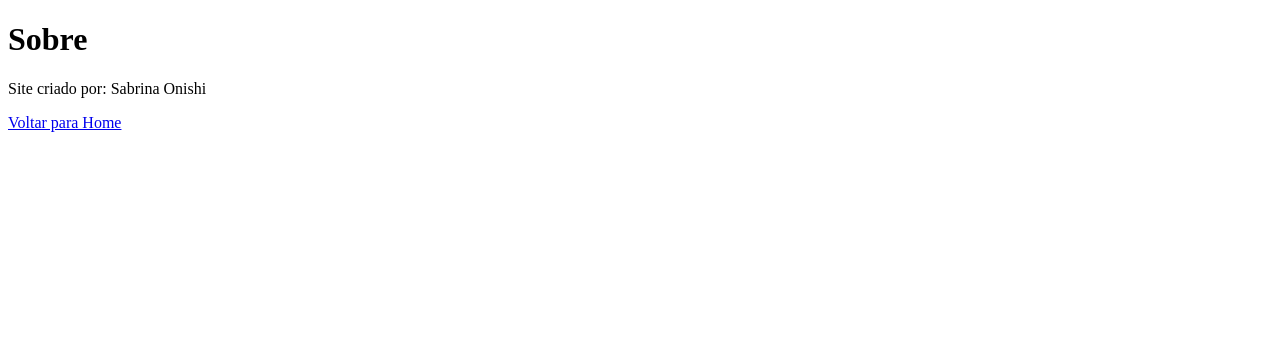
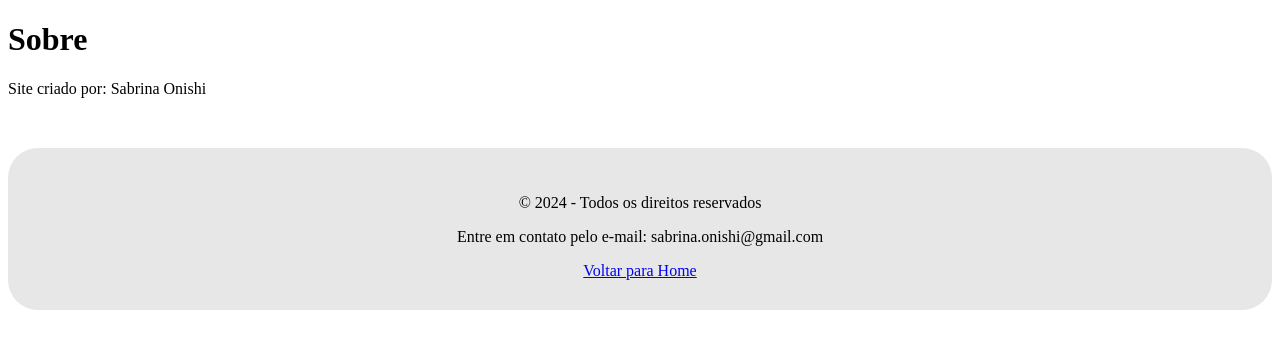
Before and after one commit to So0703/aulaReact, a React (Vite) app: page /sobre in a window 1280 px wide. Shown: the top 348 px of the page. Built offline with nearby package versions, Linux system fonts and the light colour scheme.

Commit message:
css footer

```diff
--- /dev/null
+++ b/src/components/footer/footer.module.css
@@ -0,0 +1,12 @@
+.footer {
+    display: block;
+    text-align: center;
+    background-color:  rgb(231, 231, 231);
+    margin-top: 50px;
+    padding: 30px;
+    border-radius: 30px;
+}
+
+.link {
+    margin: 10px;
+}
--- a/src/pages/404/index.tsx
+++ b/src/pages/404/index.tsx
@@ -1,11 +1,14 @@
 import { Link } from "react-router-dom"
+import formStyles from "../../components/footer/footer.module.css";
 
 function NotFound(){
     return(
         <>
             <h1>404</h1>
             <p>Página não encontrada!</p>
-            <Link to='/'>Voltar para Home</Link>
+            <footer className={formStyles.footer}>
+            <Link to='/' className={formStyles.link}>Voltar para Home</Link>
+            </footer>
         </>
     )
 }
--- a/src/pages/formulario/index.tsx
+++ b/src/pages/formulario/index.tsx
@@ -1,12 +1,18 @@
 import { Link } from "react-router-dom"
 import Form from "../../components/form";
-import formStyles from "../../components/form/Form.module.css";
+import formStyles from "../../components/footer/footer.module.css";
 
 function Formulario(){
     return (
         <div>
+            <h1>Formulário</h1>
             <Form></Form>
+            <footer className={formStyles.footer}>
+            <p>&copy; 2024 - Todos os direitos reservados</p>
+	        <p>Entre em contato pelo e-mail: sabrina.onishi@gmail.com</p>
             <Link to='/' className={formStyles.link}>Voltar para Home</Link>
+            <Link to='/sobre' className={formStyles.link}>Saiba mais</Link>
+            </footer>
         </div>
     )
 }
--- a/src/pages/home/index.tsx
+++ b/src/pages/home/index.tsx
@@ -1,4 +1,5 @@
 import { Link } from "react-router-dom"
+import formStyles from "../../components/footer/footer.module.css";
 //<img src=""/>
 
 function Home(){
@@ -11,6 +12,11 @@ function Home(){
             <Link to='/Tarefas'>Tarefas</Link>
             <br></br>
             <Link to='/Sobre'>Sobre</Link>
+            <footer className={formStyles.footer}>
+            <p>&copy; 2024 - Todos os direitos reservados</p>
+	        <p>Entre em contato pelo e-mail: sabrina.onishi@gmail.com</p>
+            </footer>
+
         </div>
     )
 }
--- a/src/pages/sobre/index.tsx
+++ b/src/pages/sobre/index.tsx
@@ -1,12 +1,19 @@
 import { Link } from "react-router-dom"
+import formStyles from "../../components/footer/footer.module.css";
 
 function Sobre(){
     return (
         <div>
             <h1>Sobre</h1>
             <p>Site criado por: Sabrina Onishi</p>
-            <Link to='/'>Voltar para Home</Link>
+            <footer className={formStyles.footer}>
+            <p>&copy; 2024 - Todos os direitos reservados</p>
+	        <p>Entre em contato pelo e-mail: sabrina.onishi@gmail.com</p>
+            <Link to='/' className={formStyles.link}>Voltar para Home</Link>
+            </footer>
+
         </div>
+
     )
 }
 
--- a/src/pages/tarefas/index.tsx
+++ b/src/pages/tarefas/index.tsx
@@ -1,4 +1,5 @@
 import { Link } from "react-router-dom"
+import formStyles from "../../components/footer/footer.module.css";
 
 function Tarefas(){
     return (
@@ -10,7 +11,12 @@ function Tarefas(){
              <li>Tarefa 3</li>
              <li>Tarefa 4</li>
             </ul>
-            <Link to='/'>Voltar para Home</Link>
+            <footer className={formStyles.footer}>
+            <p>&copy; 2024 - Todos os direitos reservados</p>
+	        <p>Entre em contato pelo e-mail: sabrina.onishi@gmail.com</p>
+            <Link to='/' className={formStyles.link}>Voltar para Home</Link>
+            <Link to='/sobre' className={formStyles.link}>Saiba mais</Link>
+            </footer>
         </div>
     )
 }
```
